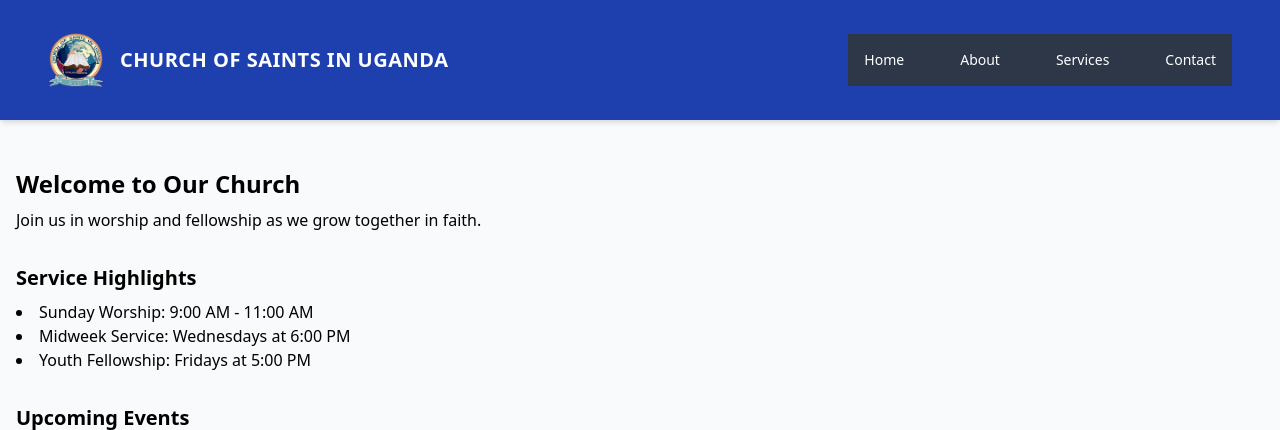
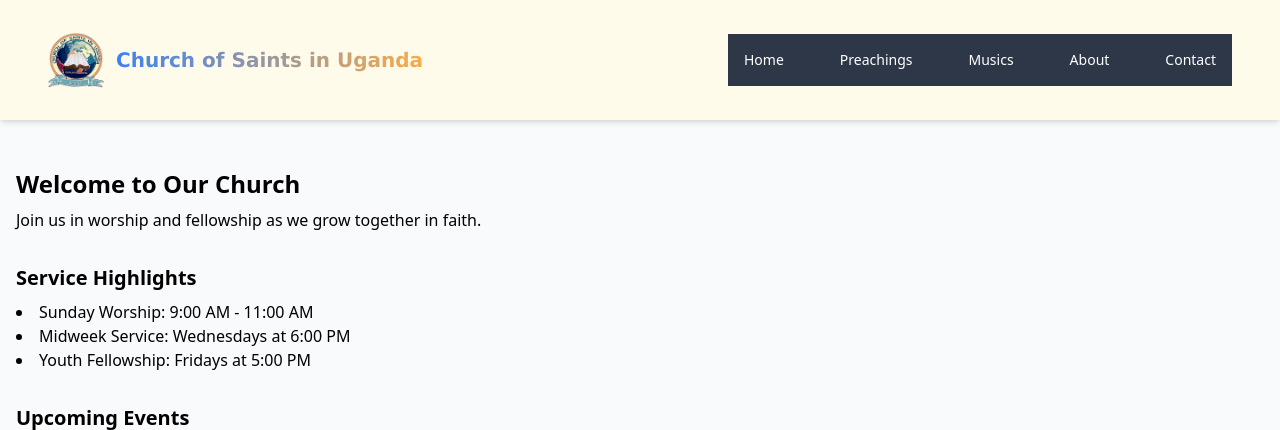
Before and after one commit to Bless-ngesera/ASSEMBLY_OF_SAINTS_IN_UGANDA, a PHP site: page /index.php in a window 1280 px wide. Shown: the top 430 px of the page. Run offline with PHP 8.4, Linux system fonts and the light colour scheme; some libraries are stand-ins or nearby versions.

Commit message:
Update header

```diff
--- a/assembly-of-saints/user-folder/includes/header.php
+++ b/assembly-of-saints/user-folder/includes/header.php
@@ -4,50 +4,59 @@
   <meta charset="UTF-8" />
   <meta name="viewport" content="width=device-width, initial-scale=1.0" />
   <title>Church of Saints in Uganda</title>
+  <link rel="stylesheet" href="css/styles.css" />
+  <link href="https://cdn.jsdelivr.net/npm/tailwindcss@2.2.19/dist/tailwind.min.css" rel="stylesheet">
+  <link rel="stylesheet" href="https://cdnjs.cloudflare.com/ajax/libs/font-awesome/6.0.0/css/all.min.css">
   <script src="https://cdn.tailwindcss.com"></script>
 </head>
 <body class="bg-gray-50 font-sans">
 
-  <header class="bg-blue-800 text-white shadow-md">
+  <!-- Header -->
+  <header class="bg-yellow-50 text-gray-600 shadow-md">
     <div class="max-w-7xl mx-auto px-4 sm:px-6 lg:px-8">
       <div class="flex justify-between items-center py-4">
+
         <!-- Logo and Title -->
-        <div class="flex items-center space-x-4">
-          <img src="images/church_logo.png" alt="Church Logo" class="w-14 h-14">
-          <span class="text-xl font-bold uppercase tracking-wide">Church of Saints in Uganda</span>
+        <div class="flex items-center space-x-3">
+          <img src="images/church_logo.png" alt="Church Logo" class="w-12 h-12 sm:w-14 sm:h-14 object-contain">
+          <span class="font-semibold text-gray-500 text-xl" style="font-family: 'Lucida Sans', 'Lucida Sans Regular', 'Lucida Grande', 'Lucida Sans Unicode', Geneva, Verdana, sans-serif;">
+            <span class="text-transparent bg-clip-text bg-gradient-to-r from-[#3B82F6] to-[#f9ac47]">Church of Saints in Uganda</span>
+            </span>
+
         </div>
 
-        <!-- Hamburger Menu Button -->
+        <!-- Hamburger Icon for Mobile -->
         <div class="md:hidden">
-          <button id="menu-toggle" class="text-white focus:outline-none" aria-label="Toggle navigation menu">
-            <svg class="w-6 h-6" fill="none" stroke="currentColor" viewBox="0 0 24 24" xmlns="http://www.w3.org/2000/svg">
-              <path stroke-linecap="round" stroke-linejoin="round" stroke-width="2"
-                    d="M4 6h16M4 12h16M4 18h16"></path>
+          <button id="menu-toggle" aria-label="Toggle Menu" class="focus:outline-none">
+            <svg class="w-6 h-6" fill="none" stroke="currentColor" stroke-width="2" viewBox="0 0 24 24">
+              <path stroke-linecap="round" stroke-linejoin="round" d="M4 6h16M4 12h16M4 18h16" />
             </svg>
           </button>
         </div>
 
-        <!-- Navigation Links (Desktop) -->
-        <nav class="hidden md:flex space-x-6 text-sm font-medium">
-          <a href="index.php" class="hover:text-blue-300 transition">Home</a>
-          <a href="about.php" class="hover:text-blue-300 transition">About</a>
-          <a href="services.php" class="hover:text-blue-300 transition">Services</a>
-          <a href="contact.php" class="hover:text-blue-300 transition">Contact</a>
+        <!-- Navigation Menu (Desktop) -->
+        <nav class="hidden md:flex space-x-6 text-sm font-medium ">
+          <a href="index.php" class="hover:text-orange-300 transition">Home</a>
+          <a href="preachings.php" class="hover:text-orange-300 transition">Preachings</a>
+          <a href="music.php" class="hover:text-orange-300 transition">Musics</a>
+          <a href="about.php" class="hover:text-orange-300 transition">About</a>
+          <a href="contact.php" class="hover:text-orange-300 transition">Contact</a>
         </nav>
       </div>
 
-      <!-- Mobile Menu (hidden by default) -->
-      <div id="mobile-menu" class="md:hidden hidden flex-col space-y-2 pb-4">
-        <a href="index.php" class="block text-white hover:text-blue-300">Home</a>
-        <a href="about.php" class="block text-white hover:text-blue-300">About</a>
-        <a href="services.php" class="block text-white hover:text-blue-300">Services</a>
-        <a href="contact.php" class="block text-white hover:text-blue-300">Contact</a>
+      <!-- Mobile Menu -->
+      <div id="mobile-menu" class="md:hidden hidden flex flex-col space-y-2 pb-4 px-2 text-sm">
+        <a href="index.php" class="block py-1 text-gray-600 hover:text-orange-300">Home</a>
+        <a href="preachings.php" class="block py-1 text-gray-600 hover:text-orange-300">Preachings</a>
+        <a href="music.php" class="block py-1 text-gray-600 hover:text-orange-300">Musics</a>
+        <a href="about.php" class="block py-1 text-gray-600 hover:text-orange-300">About</a>
+        <a href="contact.php" class="block py-1 text-gray-600 hover:text-orange-300">Contact</a>
       </div>
     </div>
   </header>
 
+  <!-- JS for menu toggle -->
   <script>
-    // Toggle mobile menu visibility
     const toggleButton = document.getElementById('menu-toggle');
     const mobileMenu = document.getElementById('mobile-menu');
 
@@ -55,5 +64,6 @@
       mobileMenu.classList.toggle('hidden');
     });
   </script>
+
 </body>
 </html>
```
